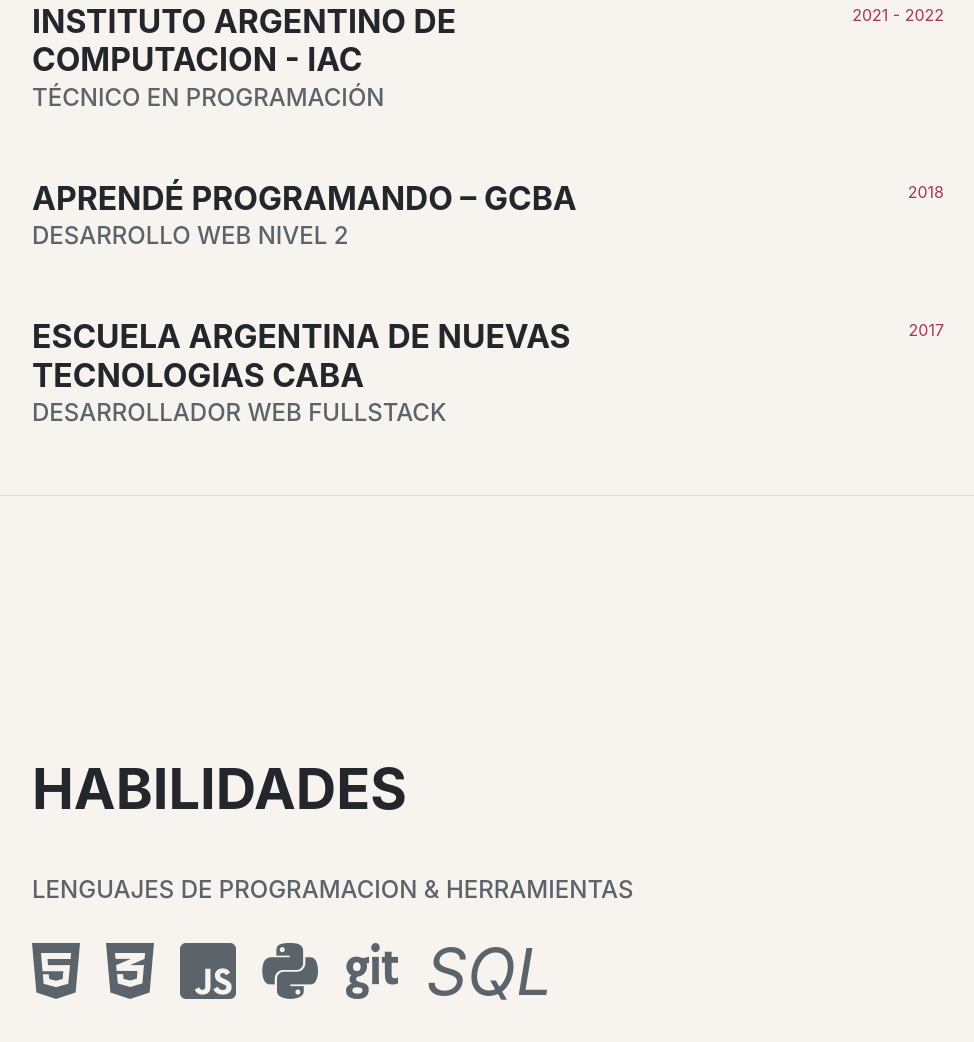
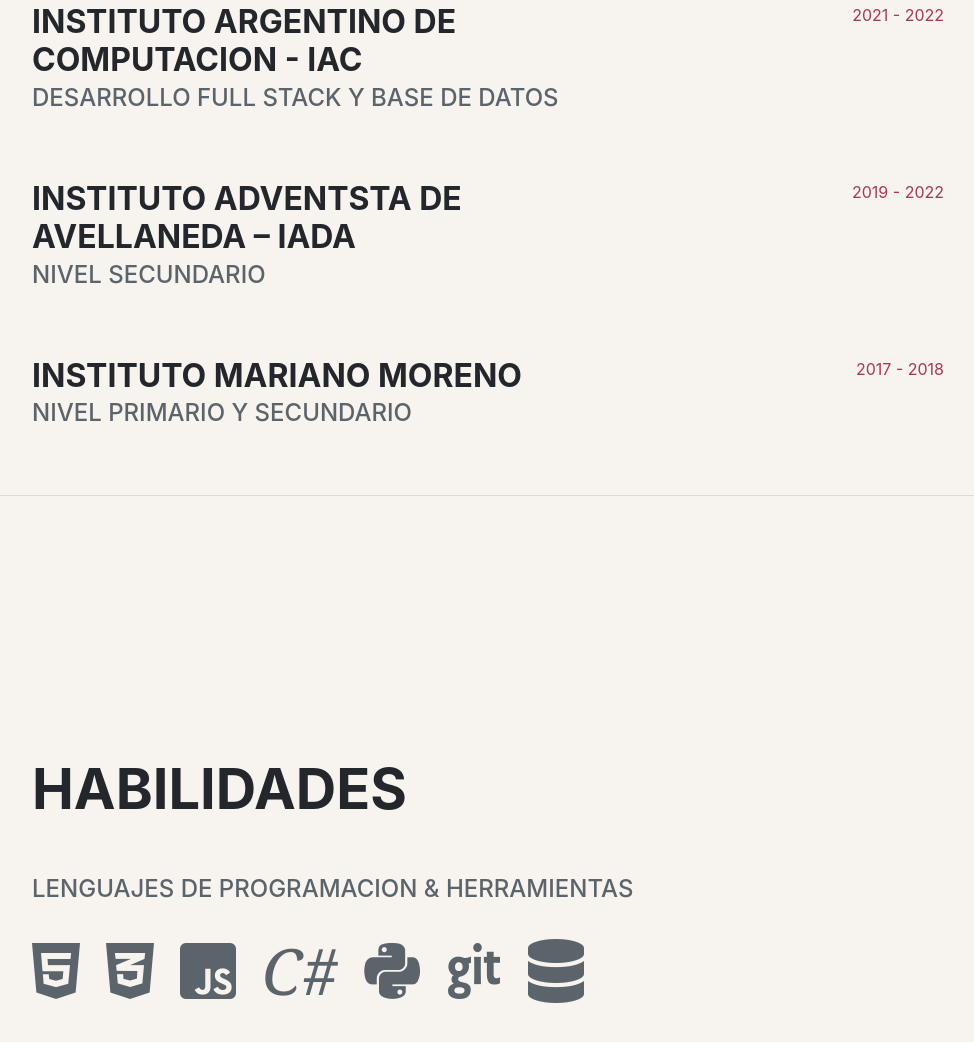
Before and after one commit to josuedamacio/curriculum_web, a plain HTML site: page index.html in a window 1280 px wide. Shown: the part 1138-2180 px from the top of the page, without its empty margins (288-1262 px from the left). Drawn offline with Linux system fonts and the light colour scheme; a web font is replaced by a local one.

Commit message:
html_chs

```diff
--- a/index.html
+++ b/index.html
@@ -180,7 +180,7 @@
         <div class="resume-item d-flex flex-column flex-md-row justify-content-between mb-5">
           <div class="resume-content">
             <h3 class="mb-0">Instituto Argentino de Computacion - IAC</h3>
-            <div class="subheading mb-3">Técnico en Programación</div>
+            <div class="subheading mb-3">Desarrollo Full Stack y base de datos</div>
             <div></div>
             <p></p>
           </div>
@@ -191,24 +191,24 @@
 
         <div class="resume-item d-flex flex-column flex-md-row justify-content-between mb-5">
           <div class="resume-content">
-            <h3 class="mb-0">Aprendé programando – GCBA</h3>
-            <div class="subheading mb-3">Desarrollo Web Nivel 2</div>
+            <h3 class="mb-0">Instituto Adventsta de Avellaneda – IADA</h3>
+            <div class="subheading mb-3">Nivel secundario</div>
             <div></div>
             <p></p>
           </div>
           <div class="resume-date text-md-right">
-            <span class="text-primary">2018</span>
+            <span class="text-primary">2019 - 2022</span>
           </div>
         </div>
 
         <div class="resume-item d-flex flex-column flex-md-row justify-content-between">
           <div class="resume-content">
-            <h3 class="mb-0">Escuela Argentina de Nuevas Tecnologias CABA </h3>
-            <div class="subheading mb-3">Desarrollador Web Fullstack</div>
+            <h3 class="mb-0">Instituto Mariano Moreno </h3>
+            <div class="subheading mb-3">Nivel Primario y Secundario</div>
             <p></p>
           </div>
           <div class="resume-date text-md-right">
-            <span class="text-primary">2017</span>
+            <span class="text-primary">2017 - 2018</span>
           </div>
         </div>
 
@@ -235,13 +235,16 @@
             <i class="fab fa-js-square"></i>
           </li>
           <li class="list-inline-item">
+            <i class="" style="font-family: Georgia, 'Times New Roman', Times, serif;">C#</i>
+          </li>
+          <li class="list-inline-item">
             <i class="fab fa-python"></i>
           </li>
           <li class="list-inline-item">
             <i class="fab fa-git"></i>
           </li>
           <li class="list-inline-item">
-            <i class=" ">SQL</i>
+            <i class="fas fa-database"></i>
           </li>
 
         </ul>
```
Also changed, not shown: README.md, img/CV Josue Damacio.png (added), img/QR.png.
